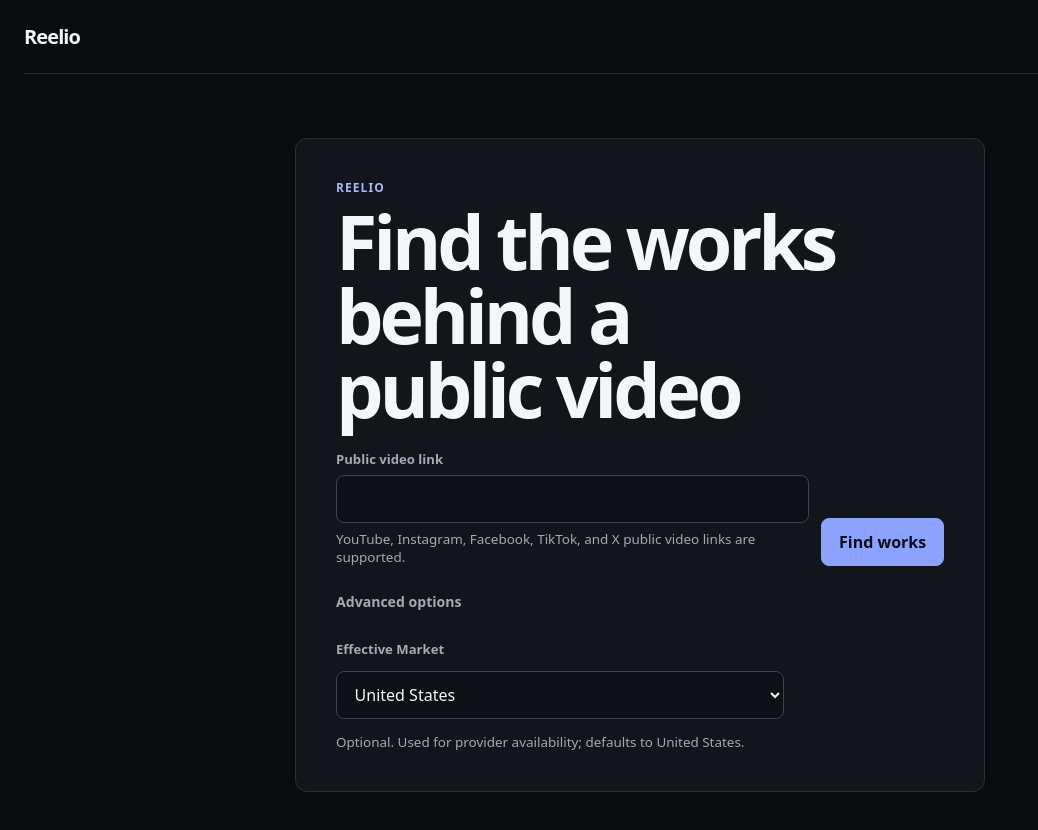
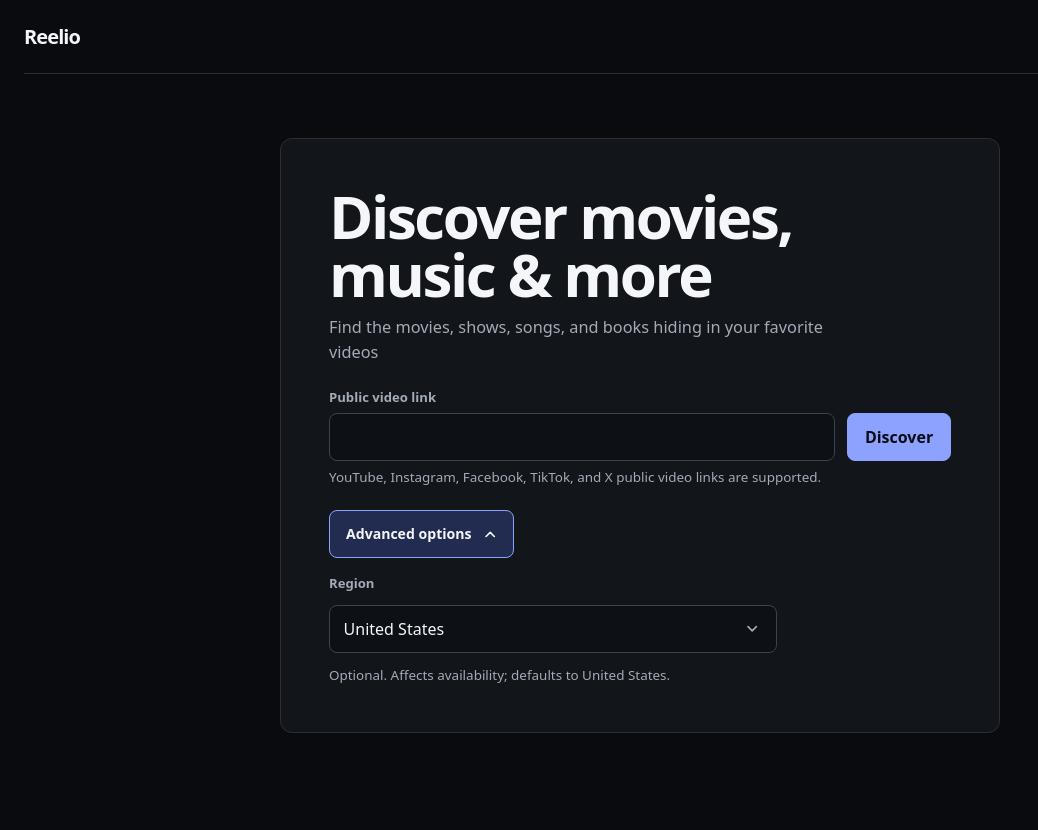
Before and after one commit to Lmht68/reelio-ui, a React (Vite) app: page / in a window 1280 px wide. Both pictures are taken after a click on the heading "Advanced options". Shown: the top 830 px of the page, without its empty margins (0-1038 px from the left). Built offline with nearby package versions, Linux system fonts and the light colour scheme.

Commit message:
refactor: improve wording and styling

```diff
--- a/index.html
+++ b/index.html
@@ -5,7 +5,7 @@
     <meta name="color-scheme" content="dark" />
     <meta name="theme-color" content="#090b0f" />
     <meta name="viewport" content="width=device-width, initial-scale=1.0" />
-    <title>Reelio - Source Extraction</title>
+    <title>Reelio - Video Discovery</title>
   </head>
   <body>
     <div id="root"></div>
--- a/src/features/extraction/ExtractionContainer.tsx
+++ b/src/features/extraction/ExtractionContainer.tsx
@@ -18,12 +18,12 @@
     retry,
     startAnotherSource,
   } = useExtractionWorkflow()
-  const completedHeadingRef = useRef<HTMLHeadingElement>(null)
+  const resultsRef = useRef<HTMLElement>(null)
   const hasCompletedResponse = state.phase === 'empty' || state.phase === 'completed'
 
   useEffect(() => {
     if (state.phase === 'completed') {
-      completedHeadingRef.current?.focus()
+      resultsRef.current?.focus()
     }
   }, [state.phase])
 
@@ -44,10 +44,11 @@
             onAnotherSource={startAnotherSource}
           />
         ) : (
-          <section className="completed-panel" aria-labelledby="extraction-completed-heading">
-            <h2 id="extraction-completed-heading" ref={completedHeadingRef} tabIndex={-1}>
-              Extraction complete
-            </h2>
+          <>
+            <p className="sr-only" role="status" aria-live="polite">
+              Results ready
+            </p>
+            <section className="completed-panel" aria-label="Results" ref={resultsRef} tabIndex={-1}>
               <ScreenWorkResults
                 movies={state.response.results.movies}
                 tvSeries={state.response.results.tv_series}
@@ -58,15 +59,15 @@
               />
               <BookWorkResults books={state.response.results.books} />
             </section>
+          </>
         )}
       </div>
     )
   }
 
   return (
-    <section className="entry-centered" aria-label="Run a Source Extraction">
+    <section className="entry-centered" aria-label="Discover from a video">
       <div className="entry-centered-inner surface">
-        <p className="eyebrow">Reelio</p>
         <ExtractionForm
           url={state.url}
           market={state.market}
--- a/src/features/extraction/components/BookWorkResults/BookWorkResults.tsx
+++ b/src/features/extraction/components/BookWorkResults/BookWorkResults.tsx
@@ -36,7 +36,7 @@
   return (
     <div className="book-work-results">
       <section className="book-work-results-section" aria-labelledby="book-works-heading">
-        <h3 id="book-works-heading">Book Works</h3>
+        <h2 id="book-works-heading">Book Works</h2>
         <ul className="book-work-grid">
           {books.map((result) => (
             <li key={getBookResultKey(result)}>
--- a/src/features/extraction/components/ExtractionForm/ExtractionForm.tsx
+++ b/src/features/extraction/components/ExtractionForm/ExtractionForm.tsx
@@ -41,9 +41,15 @@
         onSubmit()
       }}
     >
-      <h1>Find the works behind a public video</h1>
+      <div className="form-heading">
+        <h1>Discover movies, music &amp; more</h1>
+        <p className="form-intro">
+          Find the movies, shows, songs, and books hiding in your favorite videos
+        </p>
+      </div>
       <div className="source-field">
         <label htmlFor="public-video-link">Public video link</label>
+        <div className="source-action-row">
           <input
             ref={urlInputRef}
             id="public-video-link"
@@ -59,6 +65,10 @@
             aria-describedby={describedBy}
             onChange={(event) => onUrlChange(event.target.value)}
           />
+          <button className="button primary" type="submit" disabled={disabled}>
+            Discover
+          </button>
+        </div>
         <p id="public-video-link-help" className="field-help">
           YouTube, Instagram, Facebook, TikTok, and X public video links are supported.
         </p>
@@ -68,19 +78,27 @@
           </p>
         )}
       </div>
-      <button className="button primary" type="submit" disabled={disabled}>
-        Find works
-      </button>
       <details className="advanced-options">
-        <summary>Advanced options</summary>
+        <summary>
+          <span>Advanced options</span>
+          <svg
+            className="disclosure-chevron"
+            viewBox="0 0 20 20"
+            aria-hidden="true"
+            focusable="false"
+          >
+            <path d="m5.5 7.5 4.5 4.5 4.5-4.5" />
+          </svg>
+        </summary>
         <div className="advanced-options-content">
-          <label htmlFor="effective-market">Effective Market</label>
+          <label htmlFor="effective-market">Region</label>
+          <div className="region-select">
             <select
               id="effective-market"
               name="effective-market"
               value={market}
               disabled={disabled}
-            aria-describedby="effective-market-help"
+              aria-describedby="region-help"
               onChange={(event) => onMarketChange(event.target.value as EffectiveMarketCode)}
             >
               {marketOptions.map((option) => (
@@ -89,8 +107,17 @@
                 </option>
               ))}
             </select>
-          <p id="effective-market-help" className="field-help">
-            Optional. Used for provider availability; defaults to United States.
+            <svg
+              className="select-chevron"
+              viewBox="0 0 20 20"
+              aria-hidden="true"
+              focusable="false"
+            >
+              <path d="m5.5 7.5 4.5 4.5 4.5-4.5" />
+            </svg>
+          </div>
+          <p id="region-help" className="field-help">
+            Optional. Affects availability; defaults to United States.
           </p>
         </div>
       </details>
--- a/src/features/extraction/components/ExtractionStatus/ExtractionStatus.tsx
+++ b/src/features/extraction/components/ExtractionStatus/ExtractionStatus.tsx
@@ -50,7 +50,7 @@
     return (
       <section className="waiting-panel state-panel" role="status" aria-live="polite" aria-labelledby="waiting-title">
         <div className="waiting-head">
-          <h2 id="waiting-title">Checking this public video...</h2>
+          <h2 id="waiting-title">Checking this video...</h2>
           <button className="button quiet" type="button" onClick={onStopWaiting}>
             Stop waiting
           </button>
@@ -70,7 +70,7 @@
         <h2 id="empty-results-title" ref={headingRef} tabIndex={-1}>
           No results found
         </h2>
-        <p>This Source did not produce any Movies, TV Series, Tracks, Music Releases, or Book Works.</p>
+        <p>This video did not produce any results.</p>
       </section>
     )
   }
@@ -102,7 +102,7 @@
           Try again
         </button>
         <button className="button secondary" type="button" onClick={onAnotherSource}>
-          Choose another Source
+          Choose another video
         </button>
       </div>
     </section>
--- a/src/features/extraction/components/MusicResults/MusicResults.tsx
+++ b/src/features/extraction/components/MusicResults/MusicResults.tsx
@@ -57,7 +57,7 @@
     <div className="music-results">
       {tracks.length > 0 ? (
         <section className="music-results-section" aria-labelledby="tracks-heading">
-          <h3 id="tracks-heading">Tracks</h3>
+          <h2 id="tracks-heading">Tracks</h2>
           <ul className="music-grid">
             {tracks.map((result) => (
               <li key={getTrackResultKey(result)}>
@@ -69,7 +69,7 @@
       ) : null}
       {musicReleases.length > 0 ? (
         <section className="music-results-section" aria-labelledby="music-releases-heading">
-          <h3 id="music-releases-heading">Music Releases</h3>
+          <h2 id="music-releases-heading">Music Releases</h2>
           <ul className="music-grid">
             {musicReleases.map((result) => (
               <li key={getMusicReleaseResultKey(result)}>
--- a/src/features/extraction/components/ScreenWorkResults/ScreenWorkResults.tsx
+++ b/src/features/extraction/components/ScreenWorkResults/ScreenWorkResults.tsx
@@ -31,7 +31,7 @@
     <div className="screen-work-results">
       {movies.length > 0 ? (
         <section className="screen-work-results-section" aria-labelledby="movies-heading">
-          <h3 id="movies-heading">Movies</h3>
+          <h2 id="movies-heading">Movies</h2>
           <ul className="screen-work-grid">
             {movies.map((result) => (
               <li
@@ -53,7 +53,7 @@
       ) : null}
       {tvSeries.length > 0 ? (
         <section className="screen-work-results-section" aria-labelledby="tv-series-heading">
-          <h3 id="tv-series-heading">TV Series</h3>
+          <h2 id="tv-series-heading">TV Series</h2>
           <ul className="screen-work-grid">
             {tvSeries.map((result) => (
               <li
--- a/src/features/extraction/components/SourceContext/SourceContext.tsx
+++ b/src/features/extraction/components/SourceContext/SourceContext.tsx
@@ -39,13 +39,13 @@
 
 export function SourceContext({ source, transcript, effectiveMarket, onAnotherSource }: SourceContextProps) {
   const platformName = platformNames[source.platform]
-  const sourceTitle = source.title || `${platformName} Source`
+  const sourceTitle = source.title || `${platformName} video`
   const effectiveMarketName = getMarketName(effectiveMarket) ?? effectiveMarket
 
   return (
-    <section className="source-context surface" aria-label="Source">
+    <section className="source-context surface" aria-label="Video">
       <div className="source-context-main">
-        <p className="eyebrow">Source</p>
+        <p className="eyebrow">Video</p>
         <a
           className="source-context-title"
           href={source.url}
@@ -58,12 +58,12 @@
         <p className="source-context-meta">
           {platformName} · {source.channel || 'Channel unavailable'} · {formatDuration(source.duration_seconds)}
         </p>
-        <p className="source-context-market">Effective Market: {effectiveMarketName}</p>
+        <p className="source-context-market">Region: {effectiveMarketName}</p>
       </div>
       <div className="source-context-actions">
         <TranscriptDialog transcript={transcript} />
-        <button className="button quiet" type="button" onClick={onAnotherSource}>
-          Check another Source
+        <button className="button secondary" type="button" onClick={onAnotherSource}>
+          Check another video
         </button>
       </div>
     </section>
--- a/src/features/extraction/hooks/useExtractionWorkflow.ts
+++ b/src/features/extraction/hooks/useExtractionWorkflow.ts
@@ -105,36 +105,36 @@
   switch (code) {
     case 'source_unavailable':
       return {
-        title: 'This Source is unavailable',
-        message: 'Make sure it is public, check the link, or choose another Source.',
+        title: 'This video is unavailable',
+        message: 'Make sure it is public, check the link, or choose another video.',
       }
     case 'duration_limit_exceeded':
       return {
-        title: 'This Source is too long',
+        title: 'This video is too long',
         message: 'Choose a shorter public video.',
       }
     case 'interpretation_input_too_large':
       return {
-        title: 'This Source contains more material than Reelio can process',
-        message: 'Choose another Source.',
+        title: 'This video has more material than Reelio can process',
+        message: 'Choose another video.',
       }
     case 'metadata_provider_failed':
     case 'transcription_failed':
       return {
-        title: "Reelio couldn't read this Source",
-        message: 'Try again later or choose another Source.',
+        title: "Reelio couldn't read this video",
+        message: 'Try again later or choose another video.',
       }
     case 'mention_interpretation_failed':
     case 'invalid_llm_response':
     case 'enrichment_failed':
     case 'catalog_provider_failed':
       return {
-        title: "Reelio couldn't finish this Extraction",
-        message: 'Try again. If it keeps happening, choose another Source.',
+        title: "Reelio couldn't finish checking this video",
+        message: 'Try again. If it keeps happening, choose another video.',
       }
     case 'pipeline_timeout':
       return {
-        title: 'This Extraction took too long',
+        title: 'Checking this video took too long',
         message: 'Try again. Your public video link is still here.',
       }
     default:
@@ -229,7 +229,7 @@
                 phase: 'validation-error',
                 url,
                 market,
-                message: 'Check the public video link and Effective Market, then try again.',
+                message: 'Check the public video link and Region, then try again.',
                 focusTarget: 'status',
               })
               return
@@ -284,7 +284,7 @@
       url: state.url,
       market: state.market,
       title: 'Stopped waiting',
-      message: 'You stopped waiting in this browser. The Extraction may still be running on the server.',
+      message: 'You stopped waiting in this browser. Reelio may still be checking the video on the server.',
     })
   }, [state])
 
--- a/src/index.css
+++ b/src/index.css
@@ -27,6 +27,18 @@
   text-rendering: optimizeLegibility;
   -webkit-font-smoothing: antialiased;
   -moz-osx-font-smoothing: grayscale;
+}
+
+.sr-only {
+  position: absolute;
+  width: 1px;
+  height: 1px;
+  padding: 0;
+  margin: -1px;
+  overflow: hidden;
+  clip: rect(0, 0, 0, 0);
+  white-space: nowrap;
+  border: 0;
 }
 
 * {
--- a/src/pages/ExtractionPage/ExtractionPage.css
+++ b/src/pages/ExtractionPage/ExtractionPage.css
@@ -41,30 +41,34 @@
 
 .entry-centered {
   display: grid;
-  min-height: min(66vh, 680px);
+  min-height: min(58vh, 580px);
   place-items: center;
 }
 
 .entry-centered-inner {
-  width: min(690px, 100%);
-  padding: clamp(1.35rem, 4vw, 2.5rem);
+  width: min(720px, 100%);
+  padding: clamp(1.5rem, 4vw, 3rem);
 }
 
 .entry-centered-inner h1 {
-  font-size: clamp(2.4rem, 7vw, 4.7rem);
+  max-width: 14ch;
+  margin-bottom: 0.7rem;
+  font-size: clamp(2.25rem, 5vw, 3.75rem);
+  letter-spacing: -0.04em;
 }
 
 .source-form {
   display: grid;
-  grid-template-columns: minmax(0, 1fr) auto;
-  gap: 0.75rem;
-  align-items: end;
+  gap: 1.5rem;
   width: 100%;
 }
 
-.source-form h1,
-.advanced-options {
-  grid-column: 1 / -1;
+.form-intro {
+  max-width: 54ch;
+  margin: 0;
+  color: var(--muted);
+  font-size: 1.02rem;
+  line-height: 1.5;
 }
 
 .source-field {
@@ -80,6 +84,13 @@
   font-weight: 700;
 }
 
+.source-action-row {
+  display: grid;
+  grid-template-columns: minmax(0, 1fr) auto;
+  gap: 0.75rem;
+  align-items: stretch;
+}
+
 .source-field input,
 .advanced-options select {
   width: 100%;
@@ -89,6 +100,16 @@
   background: #0d1014;
   border: 1px solid var(--line-strong);
   border-radius: var(--radius-small);
+}
+
+.source-field:focus-within label,
+.advanced-options-content:focus-within label {
+  color: var(--accent-strong);
+}
+
+.source-field input:focus-visible,
+.advanced-options select:focus-visible {
+  outline: none;
 }
 
 .source-field input::placeholder {
@@ -124,19 +145,83 @@
 
 .advanced-options summary {
   display: inline-flex;
+  gap: 0.6rem;
   align-items: center;
   width: fit-content;
   min-height: 3rem;
+  padding: 0.6rem 0.85rem 0.6rem 1rem;
+  color: var(--muted);
   cursor: pointer;
+  background: var(--surface-raised);
+  border: 1px solid var(--line-strong);
+  border-radius: var(--radius-small);
   font-size: 0.88rem;
-  font-weight: 700;
+  font-weight: 750;
+  list-style: none;
+}
+
+.advanced-options summary::-webkit-details-marker {
+  display: none;
+}
+
+.advanced-options summary:hover {
+  color: var(--ink);
+  background: var(--surface-soft);
+}
+
+.advanced-options[open] summary {
+  color: var(--ink);
+  background: var(--accent-wash);
+  border-color: var(--accent);
+}
+
+.disclosure-chevron,
+.select-chevron {
+  width: 1.15rem;
+  height: 1.15rem;
+  flex: 0 0 auto;
+  fill: none;
+  stroke: currentColor;
+  stroke-linecap: round;
+  stroke-linejoin: round;
+  stroke-width: 1.8;
+}
+
+.disclosure-chevron {
+  transition: transform 160ms ease-out;
+}
+
+.advanced-options[open] .disclosure-chevron {
+  transform: rotate(180deg);
 }
 
 .advanced-options-content {
   display: grid;
   gap: 0.4rem;
   max-width: 28rem;
-  padding-top: 0.9rem;
+  padding-top: 1rem;
+}
+
+.region-select {
+  position: relative;
+}
+
+.advanced-options select {
+  padding-right: 3.25rem;
+  appearance: none;
+}
+
+.select-chevron {
+  position: absolute;
+  top: 50%;
+  right: 1rem;
+  color: var(--muted);
+  pointer-events: none;
+  transform: translateY(-50%);
+}
+
+.region-select:focus-within .select-chevron {
+  color: var(--accent-strong);
 }
 
 .button {
@@ -337,8 +422,8 @@
   flex: 0 0 auto;
   align-items: flex-start;
   justify-content: space-between;
-  gap: 1rem;
-  padding: 1rem 1.15rem;
+  gap: 1.25rem;
+  padding: clamp(1.35rem, 3vw, 2rem);
   border-bottom: 1px solid var(--line);
 }
 
@@ -379,10 +464,10 @@
 }
 
 .transcript-dialog-body {
-  flex: 0 1 auto;
+  flex: 1 1 auto;
   min-height: 0;
-  max-height: calc(min(80dvh, 760px) - 5.7rem);
-  padding: 1.25rem;
+  max-height: none;
+  padding: clamp(1.35rem, 3vw, 2rem);
   overflow: auto;
 }
 
@@ -398,9 +483,10 @@
   margin-top: clamp(2rem, 4vw, 3.5rem);
 }
 
-.completed-panel > h2 {
-  margin: 0 0 1.75rem;
+.completed-panel:focus {
+  outline: none;
 }
+
 
 .screen-work-results-section {
   margin-top: 2.5rem;
@@ -410,9 +496,9 @@
   margin-top: 0;
 }
 
-.screen-work-results-section h3,
-.music-results-section h3,
-.book-work-results-section h3 {
+.screen-work-results-section h2,
+.music-results-section h2,
+.book-work-results-section h2 {
   margin: 0 0 1rem;
 }
 
@@ -840,11 +926,11 @@
     padding-top: 1.5rem;
   }
 
-  .source-form {
+  .source-action-row {
     grid-template-columns: 1fr;
   }
 
-  .source-form .button.primary {
+  .source-action-row .button.primary {
     width: 100%;
   }
 
@@ -894,6 +980,14 @@
     border-radius: 0;
   }
 
+  .transcript-dialog-header {
+    flex-direction: column;
+  }
+
+  .transcript-dialog-header .button {
+    width: 100%;
+  }
+
   .transcript-dialog-body {
     flex: 1 1 auto;
     max-height: none;
```
Also changed, not shown: 1 other file (tests, documents, lock files or other folders). Lines whose indentation alone changed are shown as unchanged.
